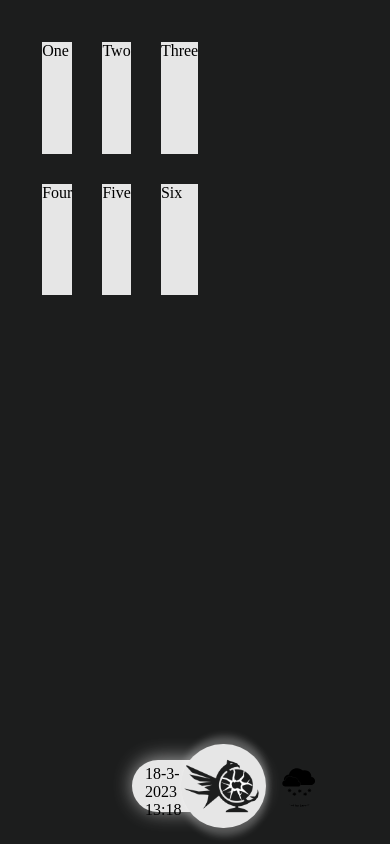
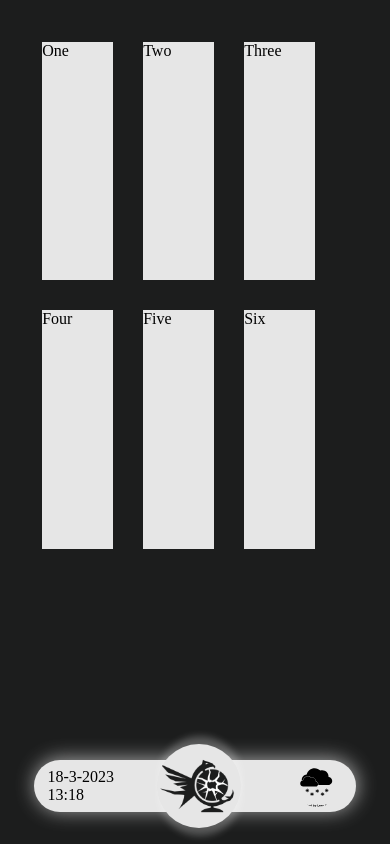
Before and after one commit to simoncct1/conquest, a PHP site: page / in a window 390 px wide. Run offline with PHP 8.4, Linux system fonts and the light colour scheme; style sheets or scripts are compiled from the project's sources.

Commit message:
resp footer

```diff
--- a/style.scss
+++ b/style.scss
@@ -89,3 +89,23 @@ footer div{
     grid-column: 3;
     grid-row: 2;
   }
+  @media only screen and (max-width: 1100px) {
+    footer {
+      width: 60vw;
+    }
+    #content {
+    display: grid;
+    grid-template-columns: repeat(3, 1fr);
+    gap: 30px;
+    grid-auto-rows: minmax(100px, auto);
+    height: 60vh;
+    width: 70vw;
+    margin-top: 5vh;
+    margin-left: 5vh;
+  }
+  }
+  @media only screen and (max-width: 500px) {
+    footer {
+      width: 80vw;
+    }
+  }
```
Also changed, not shown: 1 other file.
